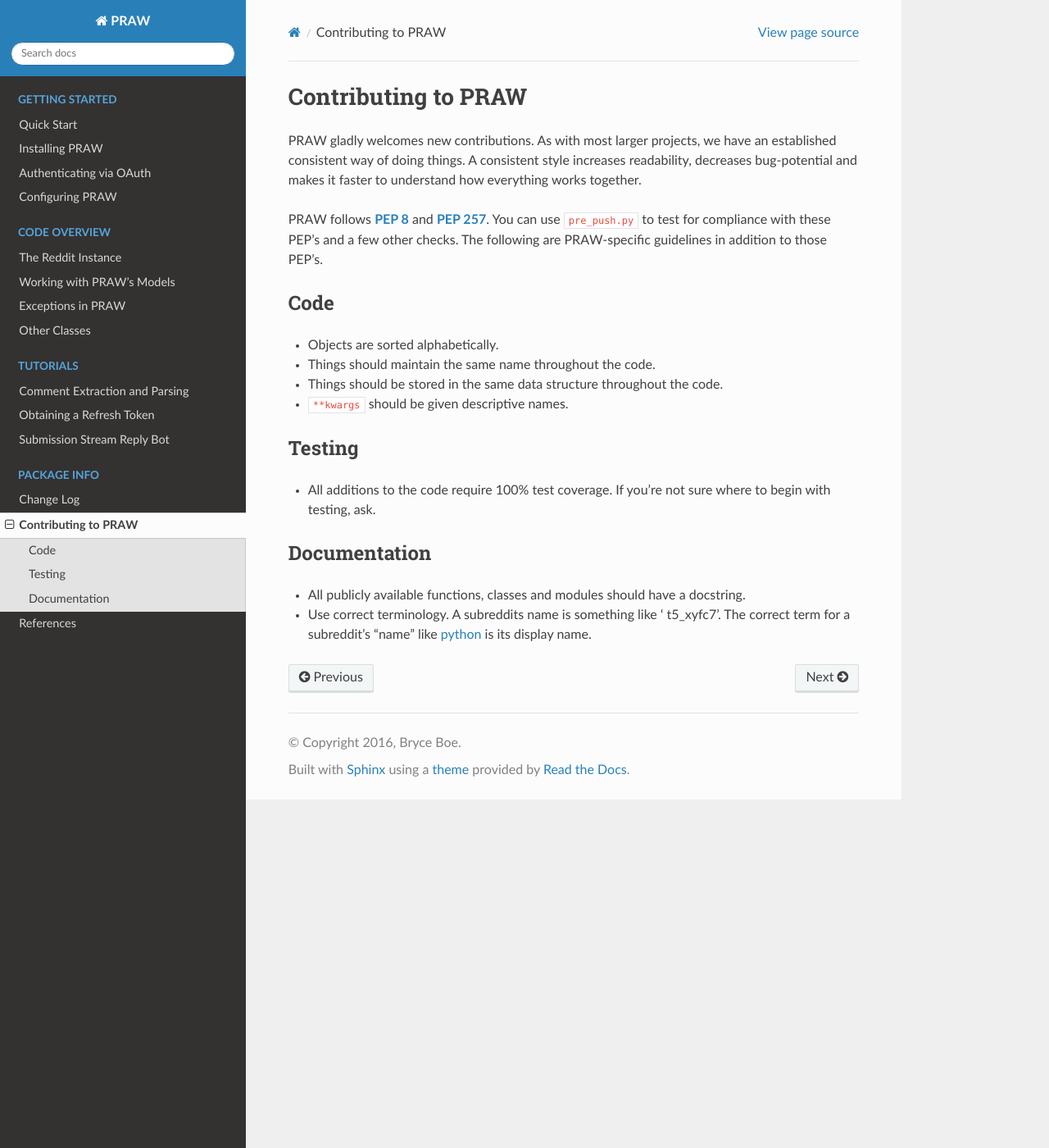
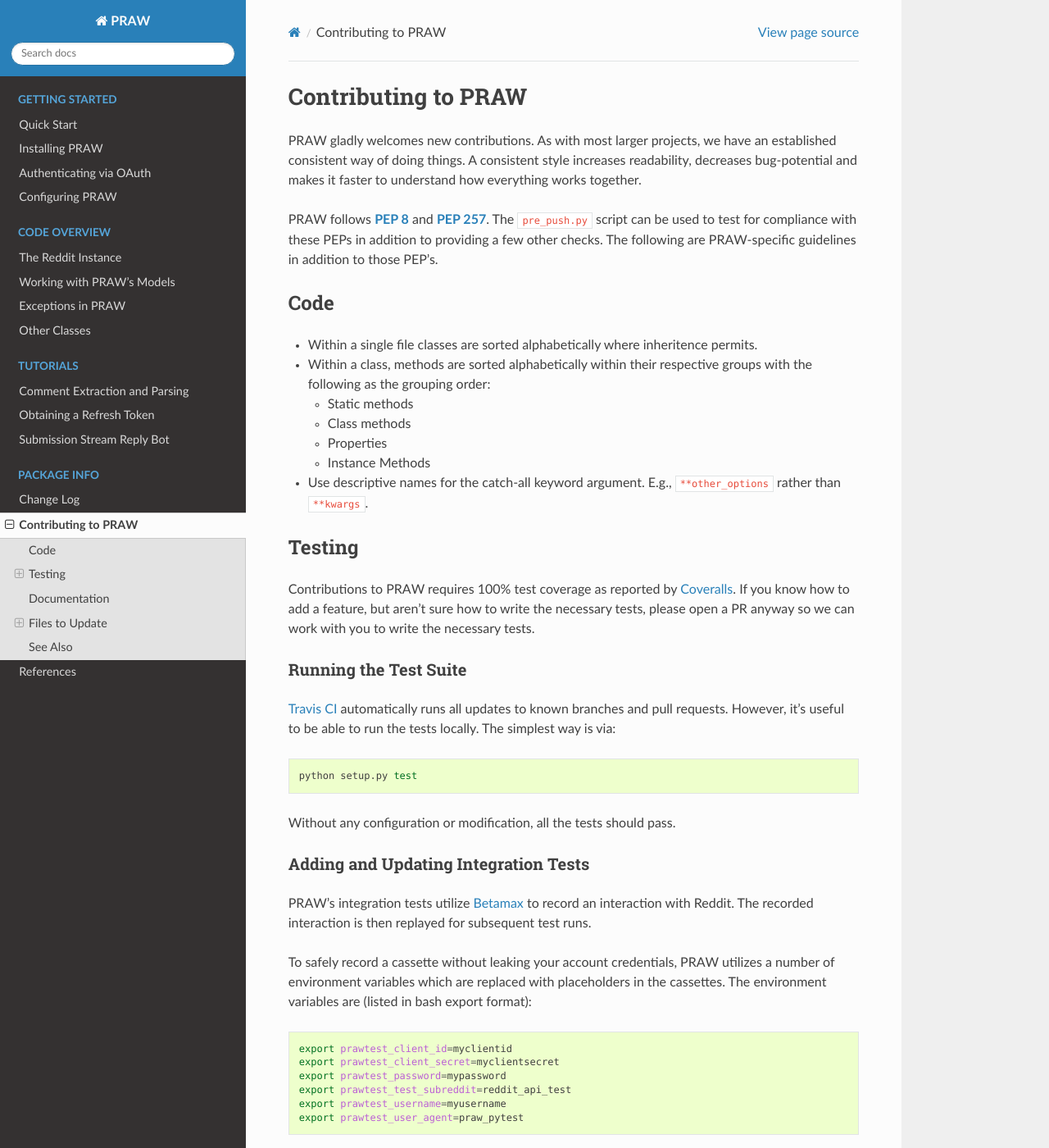
Before and after one commit to praw-dev/praw, a Sphinx documentation site: the page built from docs/package_info/contributing.rst, in a window 1280 px wide and 1400 px high. Shown: the whole window at 82% size. Built offline with Sphinx 7.4.7 and the Read the Docs theme 2.0.0, drawn with Linux system fonts in a browser that asks for light colours; the version number could not be read and is left out; some of the changed text lies outside the part shown.

Commit message:
Update PRAW's contributing document
Primarily include content from this review comment:
https://github.com/praw-dev/praw/pull/679#pullrequestreview-10550244

```diff
--- a/docs/package_info/contributing.rst
+++ b/docs/package_info/contributing.rst
@@ -6,29 +6,109 @@ an established consistent way of doing things. A consistent style increases
 readability, decreases bug-potential and makes it faster to understand how
 everything works together.
 
-PRAW follows :PEP:`8` and :PEP:`257`. You can use ``pre_push.py`` to test for
-compliance with these PEP's and a few other checks. The following are
-PRAW-specific guidelines in addition to those PEP's.
+PRAW follows :PEP:`8` and :PEP:`257`. The ``pre_push.py`` script can be used to
+test for compliance with these PEPs in addition to providing a few other
+checks. The following are PRAW-specific guidelines in addition to those PEP's.
 
 Code
 ----
 
-* Objects are sorted alphabetically.
-* Things should maintain the same name throughout the code.
-* Things should be stored in the same data structure throughout the code.
-* ``**kwargs`` should be given descriptive names.
+* Within a single file classes are sorted alphabetically where inheritence
+  permits.
+* Within a class, methods are sorted alphabetically within their respective
+  groups with the following as the grouping order:
+
+  * Static methods
+  * Class methods
+  * Properties
+  * Instance Methods
+
+* Use descriptive names for the catch-all keyword argument. E.g.,
+  ``**other_options`` rather than ``**kwargs``.
 
 Testing
 -------
 
-* All additions to the code require 100% test coverage. If you're not sure
-  where to begin with testing, ask.
+Contributions to PRAW requires 100% test coverage as reported by `Coveralls
+<https://coveralls.io/github/praw-dev/praw>`_. If you know how to add a
+feature, but aren't sure how to write the necessary tests, please open a PR
+anyway so we can work with you to write the necessary tests.
+
+Running the Test Suite
+~~~~~~~~~~~~~~~~~~~~~~
+
+`Travis CI <https://travis-ci.org/praw-dev/praw>`_ automatically runs all
+updates to known branches and pull requests. However, it's useful to be able to
+run the tests locally. The simplest way is via:
+
+.. code:: bash
+
+   python setup.py test
+
+Without any configuration or modification, all the tests should pass.
+
+Adding and Updating Integration Tests
+~~~~~~~~~~~~~~~~~~~~~~~~~~~~~~~~~~~~~
+
+PRAW's integration tests utilize `Betamax
+<http://betamax.readthedocs.io/en/latest/>`_ to record an interaction with
+Reddit. The recorded interaction is then replayed for subsequent test runs.
+
+To safely record a cassette without leaking your account credentials, PRAW
+utilizes a number of environment variables which are replaced with placeholders
+in the cassettes. The environment variables are (listed in bash export format):
+
+.. code:: bash
+
+   export prawtest_client_id=myclientid
+   export prawtest_client_secret=myclientsecret
+   export prawtest_password=mypassword
+   export prawtest_test_subreddit=reddit_api_test
+   export prawtest_username=myusername
+   export prawtest_user_agent=praw_pytest
+
+By setting these environment variables prior to running ``python setup.py
+test``, when adding or updating cassettes, instances of ``mypassword`` we be
+replaced by the placeholder text ``<PASSWORD>`` and similar for the other
+environment variables.
+
+When adding or updating a cassette, you will likely want to force requests to
+occur again rather than using an existing cassette. The simplest way to rebuild
+a cassette is to first delete it, and then rerun the test suite.
+
+Please always verify that only the requests you expect to be made are contained
+within your cassette.
 
 Documentation
 -------------
 
 * All publicly available functions, classes and modules should have a
   docstring.
-* Use correct terminology. A subreddits name is something like ' t5_xyfc7'.
-  The correct term for a subreddit's "name" like
-  `python <https://www.reddit.com/r/python>`_ is its display name.
+* Use correct terminology. A subreddit's fullname is something like
+  ``t5_xyfc7``. The correct term for a subreddit's "name" like `python
+  <https://www.reddit.com/r/python>`_ is its display name.
+
+Files to Update
+---------------
+
+AUTHORS.rst
+~~~~~~~~~~~
+
+For your first contribution, please add yourself to the end of the respective
+list in the ``AUTHORS.rst`` file.
+
+CHANGES.rst
+~~~~~~~~~~~
+
+For feature additions, bugfixes, or code removal please add an appropriate
+entry to ``CHANGES.rst``. If the ``Unreleased`` section does not exist at the
+top of ``CHANGES.rst`` please add it. See `commit
+280525c16ba28cdd69cdbb272a0e2764b1c7e6a0
+<https://github.com/praw-dev/praw/commit/280525c16ba28cdd69cdbb272a0e2764b1c7e6a0>`_
+for an example.
+
+See Also
+--------
+
+Please also read through:
+https://github.com/praw-dev/praw/blob/master/.github/CONTRIBUTING.md
```
